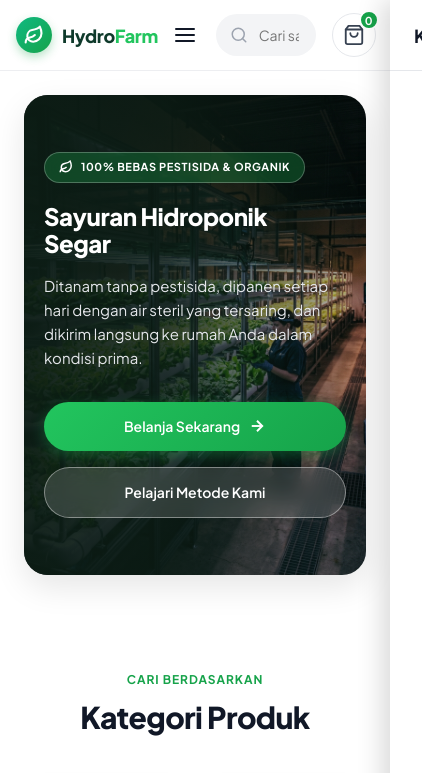
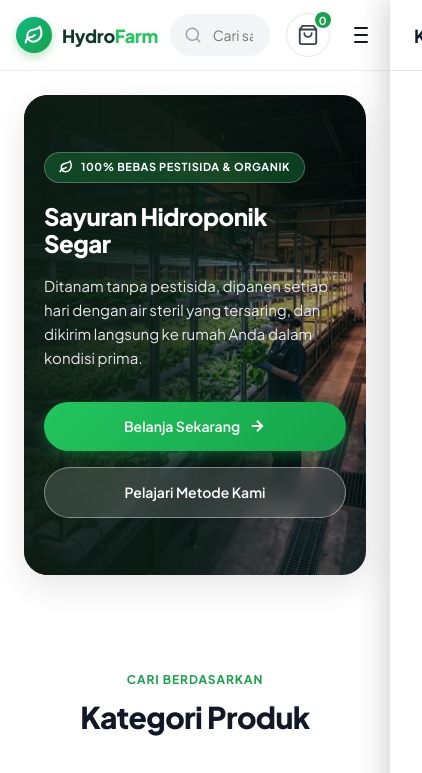
Before and after one commit to Anggamy0011/Hydrofarm, a plain HTML site: page index.html in a window 390 px wide. Shown: the top 773 px of the page, 422 px wide, since content can reach past the window. Drawn offline with Linux system fonts and the light colour scheme.

Commit message:
Fix: hapus duplikat icon hamburger mobile dan perbaiki gambar pada section produk agar lebih premium

```diff
--- a/index.html
+++ b/index.html
@@ -42,14 +42,6 @@
 
       <!-- Header Actions: Search & Shopping Cart -->
       <div class="header-actions">
-        <!-- Mobile Toggle Button -->
-        <button class="mobile-toggle" id="mobile-toggle" aria-label="Menu">
-          <svg width="24" height="24" viewBox="0 0 24 24" fill="none" stroke="currentColor" stroke-width="2" stroke-linecap="round" stroke-linejoin="round">
-            <line x1="3" y1="12" x2="21" y2="12"></line>
-            <line x1="3" y1="6" x2="21" y2="6"></line>
-            <line x1="3" y1="18" x2="21" y2="18"></line>
-          </svg>
-        </button>
 
         <!-- Live Search Input -->
         <div class="search-box">
```
Also changed, not shown: assets/images/prod-bayam-super.png, assets/images/prod-kangkung-hidroponik.png, assets/images/prod-pakcoy-baby.png, assets/images/prod-selada-romaine.png.
